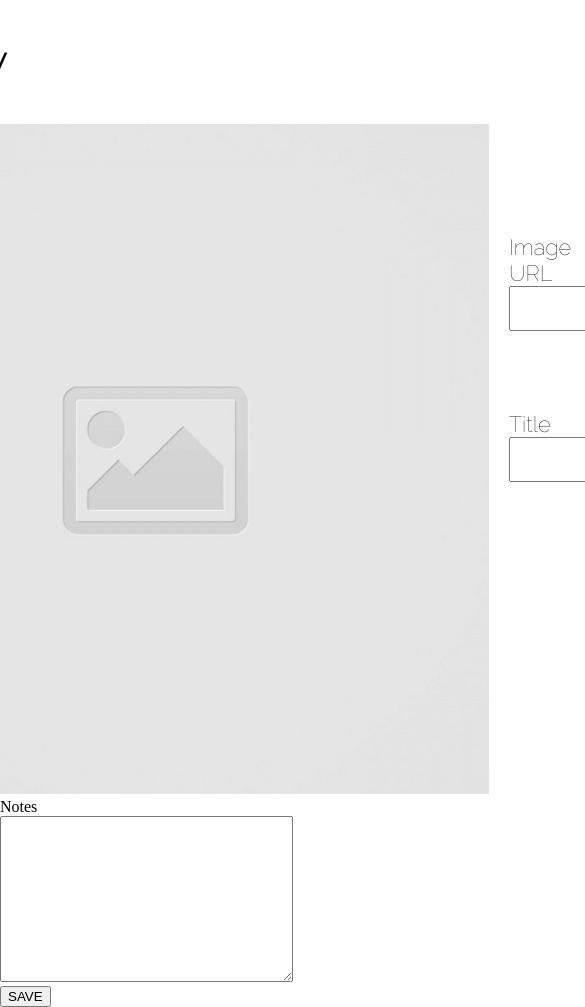
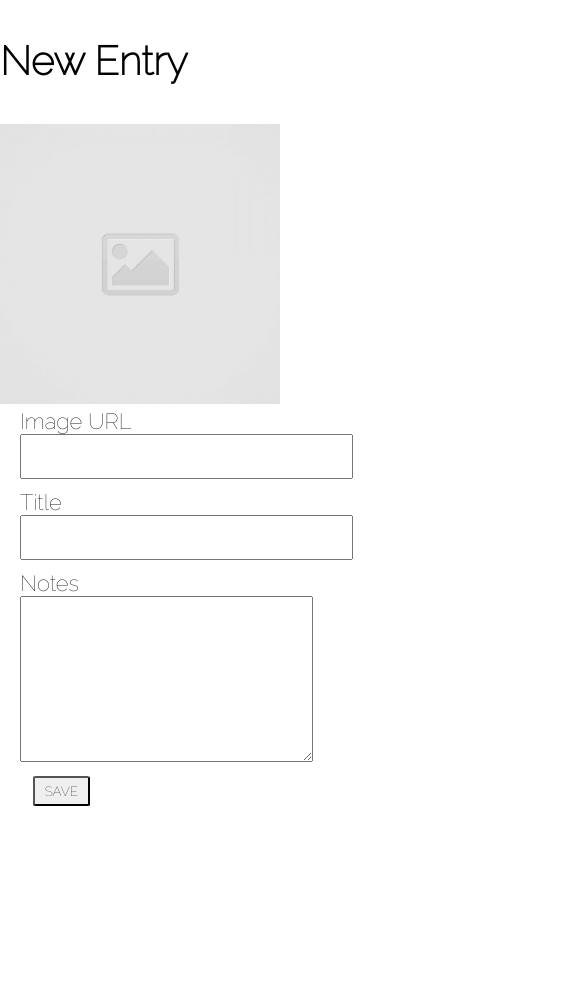
Before and after one commit to richtrunzo/code-journal, a website: page index.html in a window 390 px wide. Shown: the part 1043-2050 px from the top of the page, 585 px wide, since content can reach past the window. After the commit the page ends 1849 px from the top, so only its background shows below. Drawn offline with nearby package versions, Linux system fonts and the light colour scheme.

Commit message:
Optimized the create entry form for desktop and mobile. #4.

```diff
--- a/css/styles.css
+++ b/css/styles.css
@@ -148,11 +148,6 @@ textarea {
   font-family: 'Raleway', sans-serif;
 }
 
-.col-one-entry > img {
-  width: 670px;
-  height: 670px;
-}
-
 .col-two-entry {
   margin-left: 20px;
 }
@@ -171,16 +166,38 @@ textarea {
   margin-bottom: 80px;
 }
 
+.entry-row-two-col-one {
+  width: 58%;
+  display: flex;
+  flex-direction: column;
+  margin-left: 520px;
+}
 
-/* .entry-row-two-col-one {
- display: flex;
- flex-direction: column;
- align-items: center;
-} */
+.notes-label {
+  font-size: 22px;
+  font-family: 'Raleway', sans-serif;
+}
+
+.entry-button {
+  display: flex;
+  justify-content: flex-end;
+  margin-right: 300px;
+}
+
+.entry-save {
+  font-family: 'Raleway', sans-serif;
+  padding: 5px 10px 5px 10px;
+  margin-top: 10px;
+  border-radius: 5%;
+}
 
 @media screen and (max-width: 1550px) {
   .row-one-profile {
     margin-left: 200px;
+  }
+
+  .entry-row-two-col-one {
+    margin-left: 250px;
   }
 }
 
@@ -191,6 +208,10 @@ textarea {
 
   .text-input {
     width: 150%;
+  }
+
+  .entry-row-two-col-one {
+    margin-left: 200px;
   }
 
   textarea {
@@ -206,6 +227,11 @@ textarea {
   .text-input {
     width: 90%;
     margin-bottom: 10px;
+  }
+
+  .entry-row-two-col-one {
+    margin-left: 20px;
+    width: 100%;
   }
 
   textarea {
--- a/index.html
+++ b/index.html
@@ -81,24 +81,25 @@
   <div data-view="profile" class="view hidden profile"></div>
   <div data-view="entries" class="view hidden entries"></div>
   <div data-view="create-entry" class="view create-entry">
+  <form>
     <div class="entry-container">
-      <div class="entry-row-one">
+      <div class="entry-row-one row-one">
         <div class="col-one-entry">
           <h3>New Entry</h3>
-          <img src="images/placeholder-image-square.jpg" alt="Entry Image">
+          <img class="image-placeholder" src="images/placeholder-image-square.jpg" alt="Entry Image">
         </div>
         <div class="col-two-entry">
           <div>
             <label class="entry-label" for="image-url">Image URL</label>
           </div>
           <div>
-            <input class="entry-input" type="text" id="image-url">
+            <input class="entry-input text-input" type="text" id="image-url">
           </div>
           <div>
             <label class="entry-label" for="entry-title">Title</label>
           </div>
           <div>
-            <input class="entry-input" type="text" id="entry-title">
+            <input class="entry-input text-input" type="text" id="entry-title">
           </div>
         </div>
       </div>
@@ -116,7 +117,9 @@
         </div>
       </div>
     </div>
+  </form>
   </div>
+
   </main>
   <script src="js/data.js"></script>
   <script src="js/main.js"></script>
```
